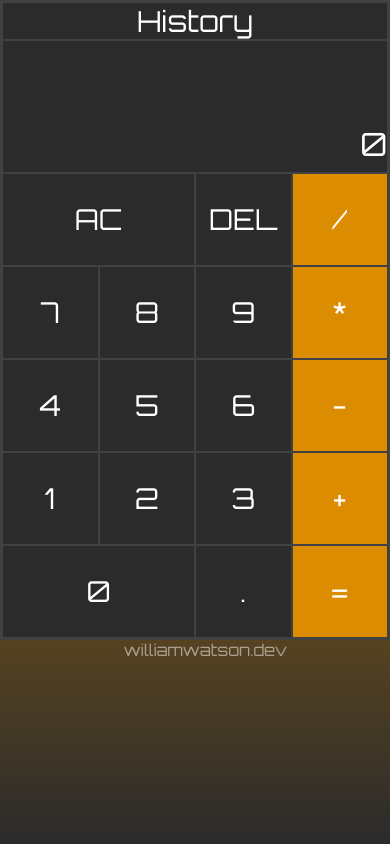
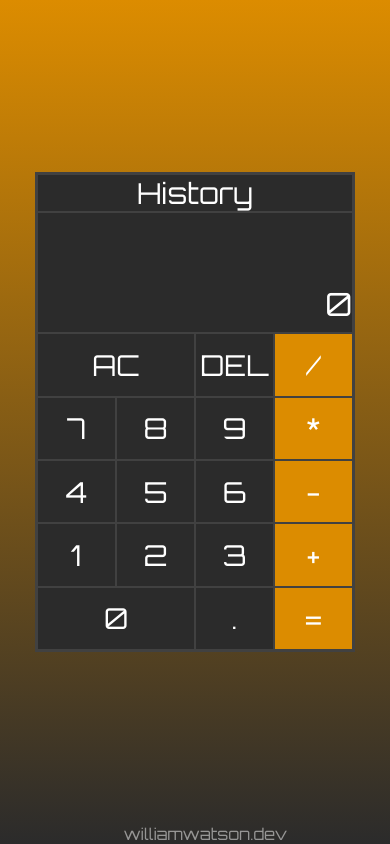
Before and after one commit to willswats/react-calculator, a React (Create React App) app: page / in a window 390 px wide. Built offline with nearby package versions, Linux system fonts and the light colour scheme; some icons are missing.

Commit message:
Test mobile sizing

```diff
--- a/src/App.css
+++ b/src/App.css
@@ -2,7 +2,6 @@
   display: flex;
   flex-direction: column;
   min-height: 100vh;
-  min-height: -webkit-fill-available;
 }
 
 .calculator-container {
--- a/src/components/Calculator/Calculator.module.css
+++ b/src/components/Calculator/Calculator.module.css
@@ -10,6 +10,7 @@
 
 @media screen and (max-width: 500px) {
   .calculator {
-    width: 100%;
+    width: 20rem;
+    height: 30rem;
   }
 }
--- a/src/index.css
+++ b/src/index.css
@@ -16,11 +16,3 @@ body {
   background-image: linear-gradient(#dc8c00, #2b2b2b);
   background-color: #2b2b2b;
 }
-
-body {
-  min-height: 100vh;
-  min-height: -webkit-fill-available;
-}
-html {
-  height: -webkit-fill-available;
-}
```
